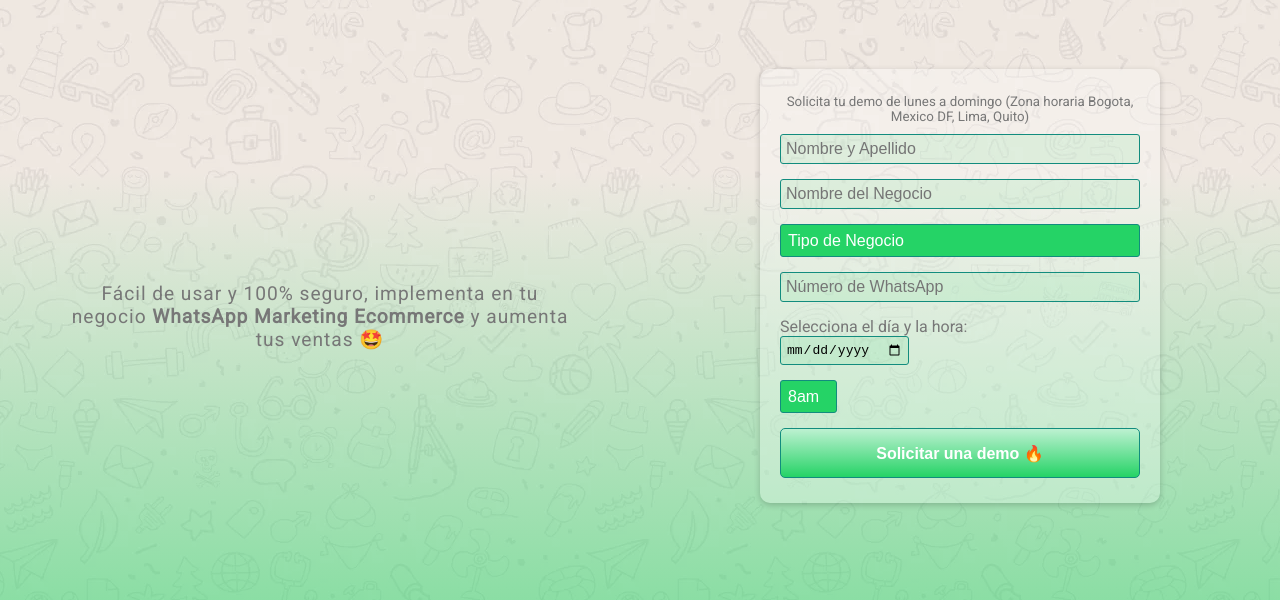
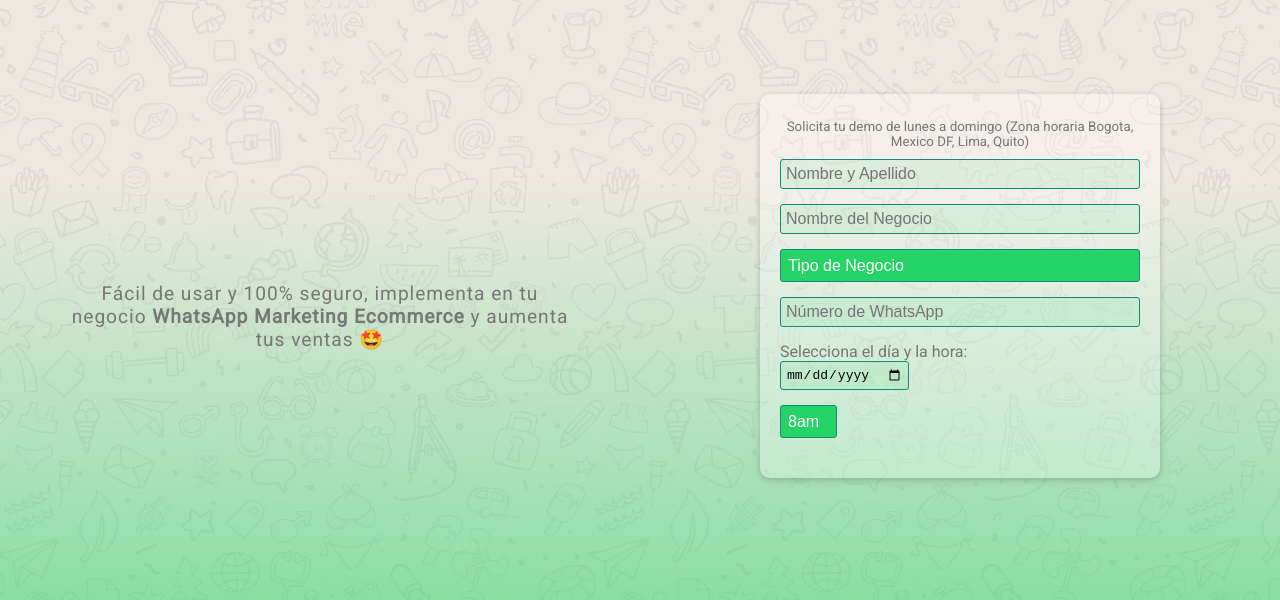
Before and after one commit to IvoCarrascoMediaAgency/wbs2021, a plain HTML site: page prueba-gratis-whatsbulksender.html in a window 1280 px wide. Shown: the part 109-709 px from the top of the page. Drawn offline with nearby package versions, Linux system fonts and the light colour scheme; some packages are replaced by stand-ins of ours; files whose address does not match are found by name; a web font is replaced by a local one.

Commit message:
43543543gdfgsdfsd
f235423432rfsdfsdfds

```diff
--- a/prueba-gratis-whatsbulksender.html
+++ b/prueba-gratis-whatsbulksender.html
@@ -275,7 +275,7 @@
 
                                 </div>
 
-                                <input id="boton" type="submit" class="sumitb" name="" onclick="goToPage();" target="_blank" value="Solicitar una demo 🔥">
+                             <!--    <input id="boton" type="submit" class="sumitb" name="" onclick="goToPage();" target="_blank" value="Solicitar una demo 🔥">-->
 
                         </form>
 
```
